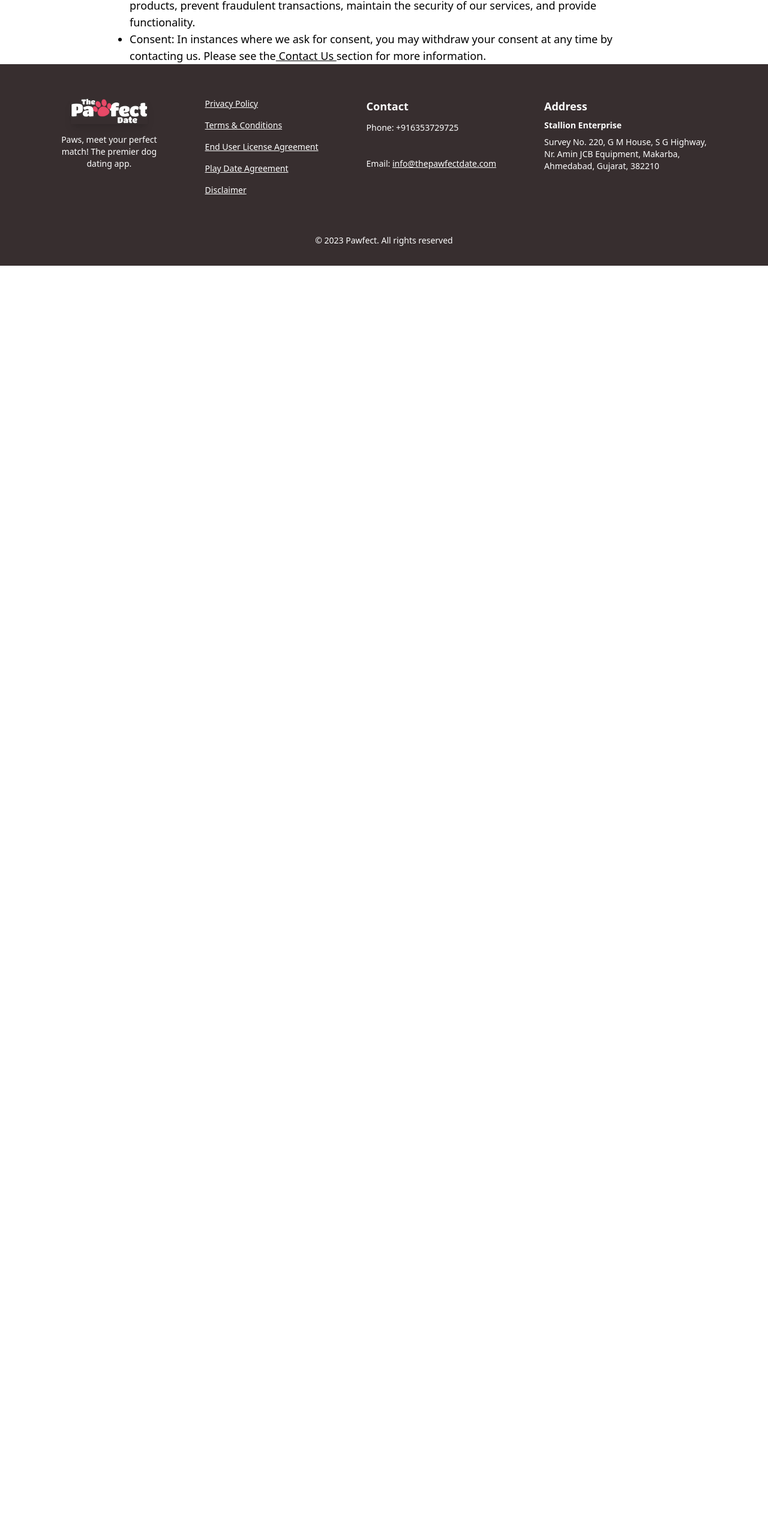
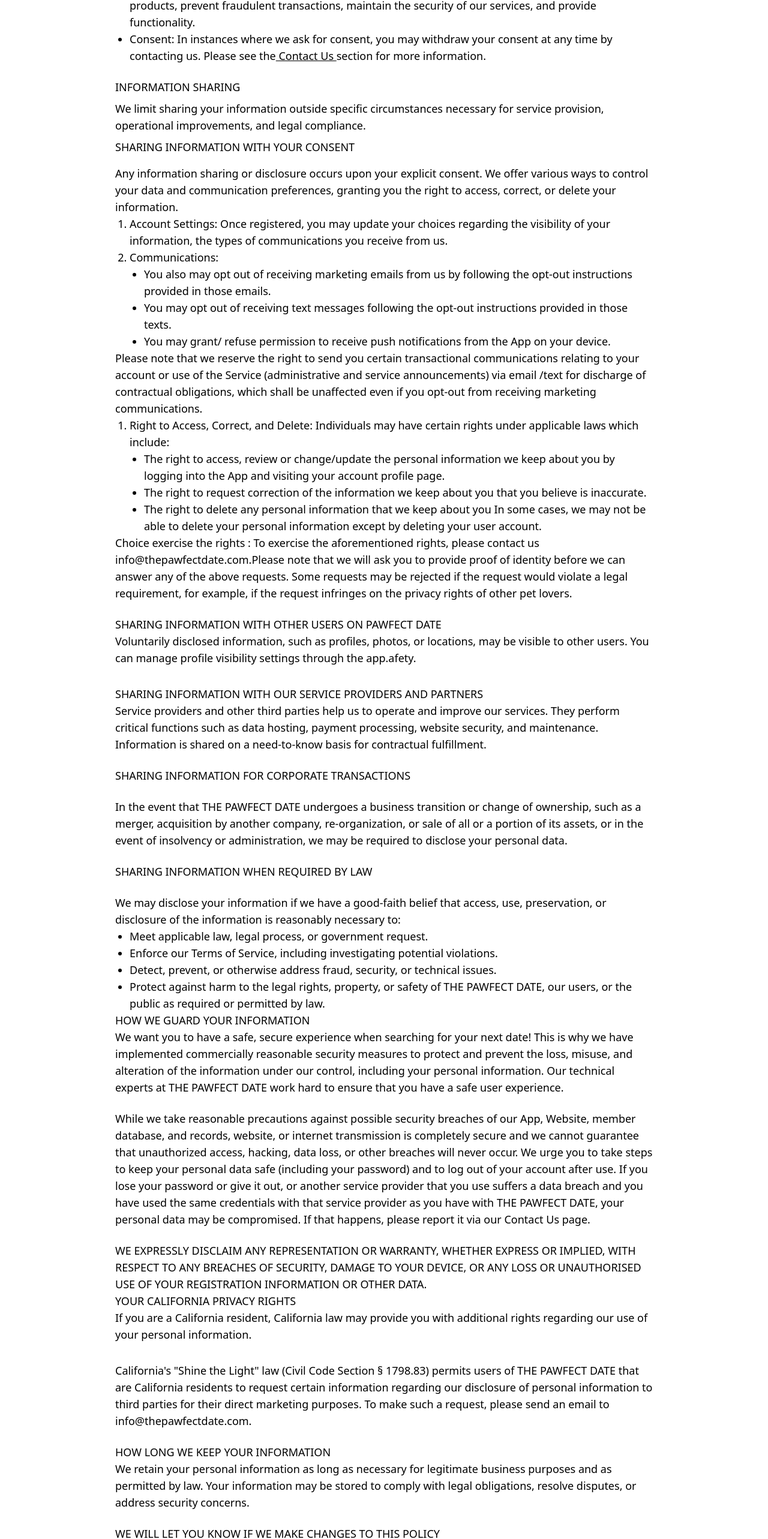
Before and after one commit to shivanipatil9/pawfect, a React (Create React App) app: page /Privacypolicy in a window 1280 px wide. Shown: the part 4929-7495 px from the top of the page at 60% size. Before the commit the page ends 5372 px from the top, so only its background shows below. Built offline with nearby package versions, Linux system fonts and the light colour scheme.

Commit message:
privacy policy is done

```diff
--- a/src/components/Footer.jsx
+++ b/src/components/Footer.jsx
@@ -4,7 +4,7 @@
 
 const Footer = () => {
     return (
-        <footer id="footer" className="footer bg-[#372E2F] text-white py-8 px-4 w-100">
+        <footer id="footer" className="footer bg-[#372E2F] text-white py-8 px-4 w-100 text-opacity-75">
             <div className="footer-container mx-auto flex flex-col md:flex-row gap-x-20 items-start mt-6 justify-center">
                 {/* Logo Section */}
                 <div className="footer-logo flex flex-col items-center mb-4 md:mb-0">
--- a/src/components/Privacypolicy.jsx
+++ b/src/components/Privacypolicy.jsx
@@ -223,13 +223,75 @@
                                     </p>
                                 </li>
                             </ul>
-                            <p></p>
+                            <p className="text-lg mt-6">INFORMATION SHARING</p>
+                            <p className="text-lg mt-2">We limit sharing your information outside specific circumstances necessary for service provision, operational improvements, and legal compliance.</p>
+                            <p className="text-lg mt-2">SHARING INFORMATION WITH YOUR CONSENT</p>
+                            <p className="text-lg mt-4">Any information sharing or disclosure occurs upon your explicit consent. We offer various ways to control your data and communication preferences, granting you the right to access, correct, or delete your information.</p>
+                            <ul className="text-lg list-decimal ml-6">
+                                <li>
+                                    <p>Account Settings: Once registered, you may update your choices regarding the visibility of your information, the types of communications you receive from us.</p>
+                                </li>
+                                <li>
+                                    <p>
+                                        Communications:
+                                        <ul className="text-lg list-disc ml-6">
+                                            <li>
+                                                <p>You also may opt out of receiving marketing emails from us by following the opt-out instructions provided in those emails.</p>
+                                            </li>
+                                            <li>
+                                                <p>You may opt out of receiving text messages following the opt-out instructions provided in those texts.</p>
+                                            </li>
+                                            <li>
+                                                <p>You may grant/ refuse permission to receive push notifications from the App on your device.</p>
+                                            </li>
+                                        </ul>
+                                    </p>
+                                </li>
+                            </ul>
+                            <p className="text-lg">
+                                Please note that we reserve the right to send you certain transactional communications relating to your account or use of the Service  (administrative and service announcements) via email /text  for discharge of contractual obligations, which shall be unaffected even if you opt-out from receiving marketing communications.
+                            </p>
+                            <ul className="text-lg list-decimal ml-6">
+                                <li>Right to Access, Correct, and Delete: Individuals may have certain rights under applicable laws which include:</li>
+                                <li className="text-lg list-disc ml-6">The right to access, review or change/update the personal information we keep about you by logging into the App and visiting your account profile page.</li>
+                                <li className="text-lg list-disc ml-6">The right to request correction of the information we keep about you that you believe is inaccurate.</li>
+                                <li className="text-lg list-disc ml-6">The right to delete any personal information that we keep about you  In some cases, we may not be able to delete your personal information except by deleting your user account.</li>
+                            </ul>
+                            <p className="text-lg">Choice exercise the rights : To exercise the aforementioned rights, please contact us info@thepawfectdate.com.Please note that we will ask you to provide proof of identity before we can answer any of the above requests. Some requests may be rejected if the request would violate a legal requirement, for example, if the request infringes on the privacy rights of other pet lovers.</p>
+                            <p className="text-lg mt-6">SHARING INFORMATION WITH OTHER USERS ON PAWFECT DATE</p>
+                            <p className="text-lg">Voluntarily disclosed information, such as profiles, photos, or locations, may be visible to other users. You can manage profile visibility settings through the app.afety.</p>
+                            <p className="text-lg mt-8">SHARING INFORMATION WITH OUR SERVICE PROVIDERS AND PARTNERS</p>
+                            <p className="text-lg">Service providers and other third parties help us to operate and improve our services. They perform critical functions such as data hosting, payment processing, website security, and maintenance. Information is shared on a need-to-know basis for contractual fulfillment.</p>
+                            <p className="text-lg mt-6">SHARING INFORMATION FOR CORPORATE TRANSACTIONS</p>
+                            <p className="text-lg mt-6">In the event that THE PAWFECT DATE undergoes a business transition or change of ownership, such as a merger, acquisition by another company, re-organization, or sale of all or a portion of its assets, or in the event of insolvency or administration, we may be required to disclose your personal data.</p>
+                            <p className="text-lg mt-6">SHARING INFORMATION WHEN REQUIRED BY LAW</p>
+                            <p className="text-lg mt-6">We may disclose your information if we have a good-faith belief that access, use, preservation, or disclosure of the information is reasonably necessary to:</p>
+                            <ul className="text-lg list-disc ml-6">
+                                <li>Meet applicable law, legal process, or government request.</li>
+                                <li>Enforce our Terms of Service, including investigating potential violations.</li>
+                                <li>Detect, prevent, or otherwise address fraud, security, or technical issues.</li>
+                                <li>Protect against harm to the legal rights, property, or safety of THE PAWFECT DATE, our users, or the public as required or permitted by law.</li>
+                            </ul>
+                            <p className="text-lg">HOW WE GUARD YOUR INFORMATION </p>
+                            <p className="text-lg">We want you to have a safe, secure experience when searching for your next date! This is why we have implemented commercially reasonable security measures to protect and prevent the loss, misuse, and alteration of the information under our control, including your personal information. Our technical experts at THE PAWFECT DATE work hard to ensure that you have a safe user experience.</p>
+                            <p className="text-lg mt-6">While we take reasonable precautions against possible security breaches of our App, Website, member database, and records, website, or internet transmission is completely secure and we cannot guarantee that unauthorized access, hacking, data loss, or other breaches will never occur. We urge you to take steps to keep your personal data safe (including your password) and to log out of your account after use. If you lose your password or give it out, or another service provider that you use suffers a data breach and you have used the same credentials with that service provider as you have with THE PAWFECT DATE, your personal data may be compromised. If that happens, please report it via our Contact Us page.</p>
+                            <p className="text-lg mt-6">WE EXPRESSLY DISCLAIM ANY REPRESENTATION OR WARRANTY, WHETHER EXPRESS OR IMPLIED, WITH RESPECT TO ANY BREACHES OF SECURITY, DAMAGE TO YOUR DEVICE, OR ANY LOSS OR UNAUTHORISED USE OF YOUR REGISTRATION INFORMATION OR OTHER DATA.</p>
+                            <p className="text-lg">YOUR CALIFORNIA PRIVACY RIGHTS </p>
+                            <p className="text-lg">If you are a California resident, California law may provide you with additional rights regarding our use of your personal information. </p>
+                            <p className="text-lg mt-8">California's "Shine the Light" law (Civil Code Section § 1798.83) permits users of THE PAWFECT DATE that are California residents to request certain information regarding our disclosure of personal information to third parties for their direct marketing purposes. To make such a request, please send an email to</p>
+                            <p className="text-lg">info@thepawfectdate.com.</p>
+                            <p className="text-lg mt-6">HOW LONG WE KEEP YOUR INFORMATION</p>
+                            <p className="text-lg">We retain your personal information as long as necessary for legitimate business purposes and as permitted by law. Your information may be stored to comply with legal obligations, resolve disputes, or address security concerns.</p>
+                            <p className="text-lg mt-6">WE WILL LET YOU KNOW IF WE MAKE CHANGES TO THIS POLICY</p>
+                            <p className="text-lg">We are constantly improving our Services. We will notify by you before we make any material changes, determined at our sole discretion, by email or posting a notice within THE PAWFECT DATE so that you may review the changes.</p>
+                            <p className="text-lg mt-6">HOW TO REACH US</p>
+                            <p className="text-lg">If you would like to know how to exercise your rights or have any questions about this Policy, please contact us at info@thepawfectdate.com</p>
+                            <p className="text-lg mt-6">Thank you for visiting THE PAWFECT DATE and taking the time to read this Policy.</p>
+                            <p className="text-lg mb-10">PAWFECT DATE ™ and a platform owned and managed by M/S STALLION ENTERPRISE. “THE PAWFECT DATE” or “we”  referred herein is a part of the M/S STALLION ENTERPRISE. When we refer to THE PAWFECT DATE, we refer a division owned by M/S STALLION ENTERPRISE.</p>
                         </div>
                     </div>
-
                 </section>
             </main>
-
             <Footer />
         </div >
 
--- /dev/null
+++ b/temp.tsx
@@ -0,0 +1 @@
+sdfv
```
